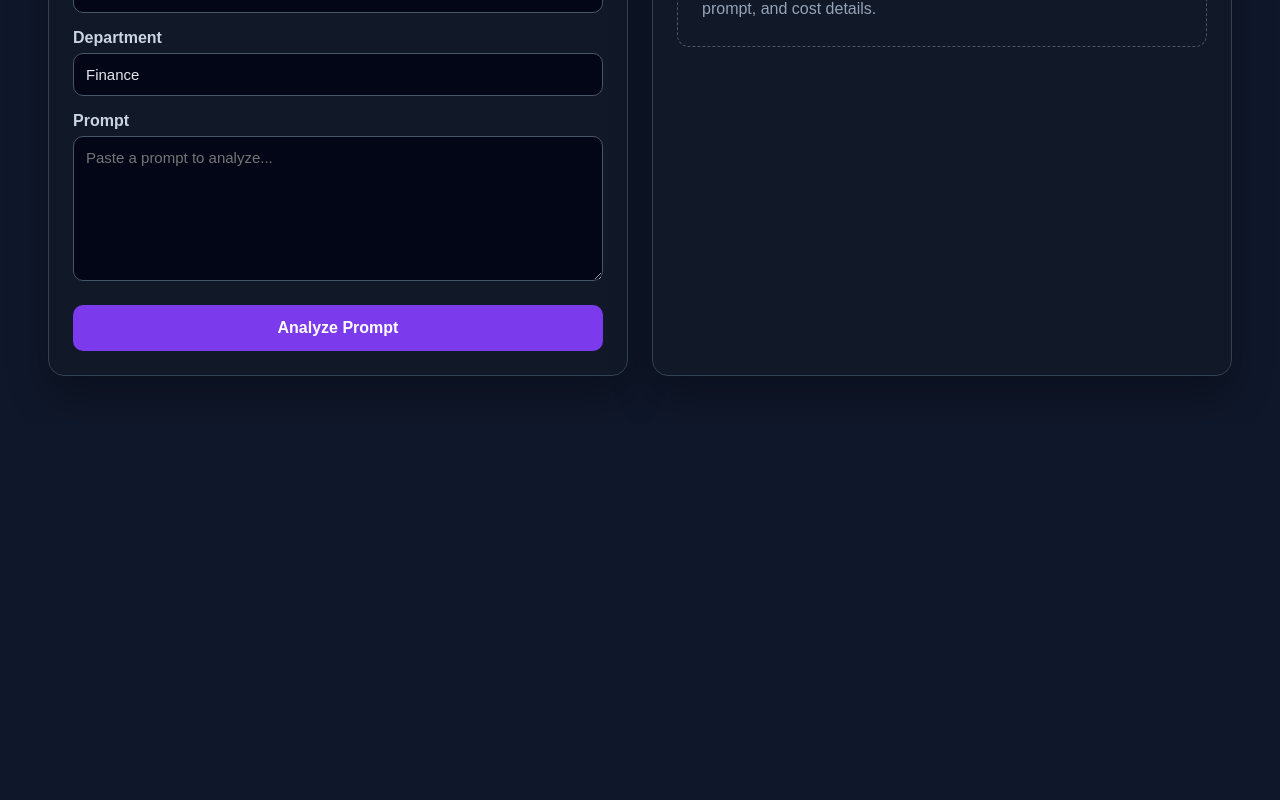
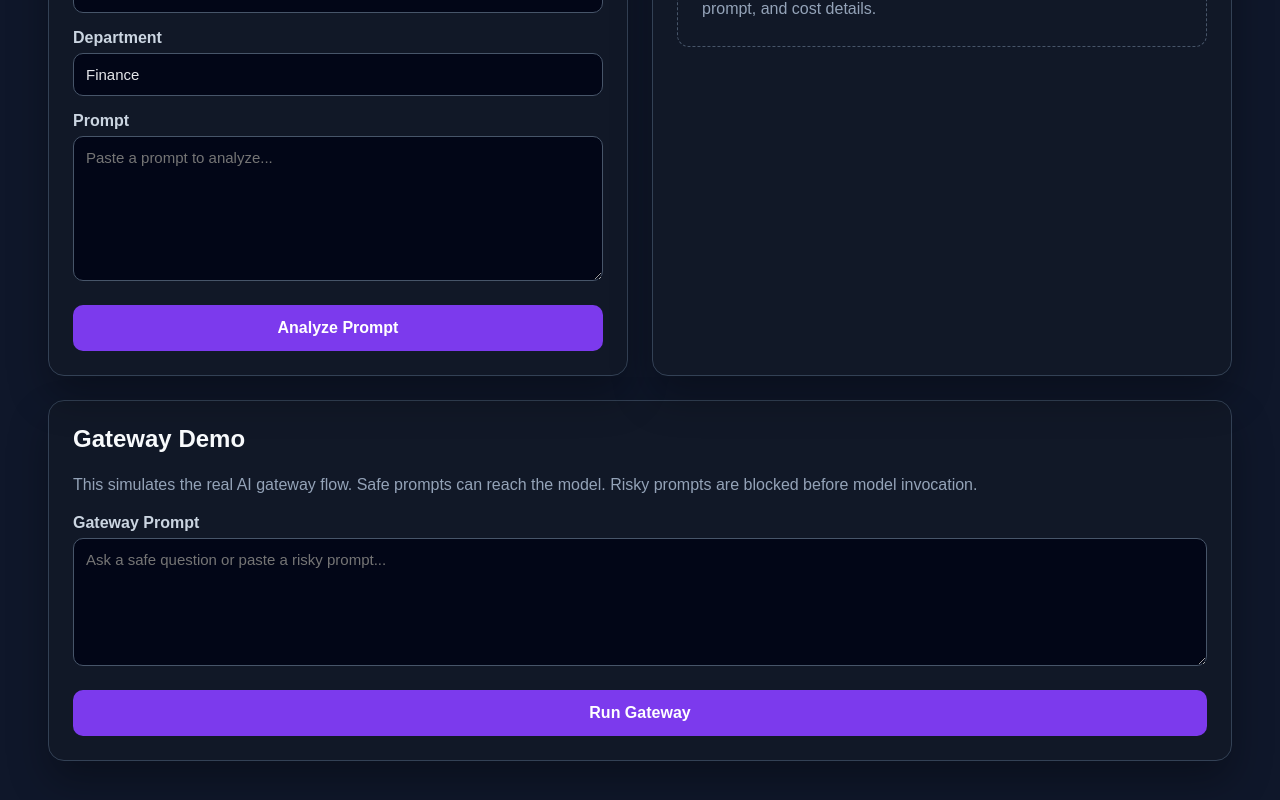
Before and after one commit to aaryavinays-dev/guardrail-ai, a React (Vite) app in the folder frontend/: page / in a window 1280 px wide. Shown: the part 388-1188 px from the top of the page. Before the commit the page ends 812 px from the top, so only its background shows below. Built offline with nearby package versions, Linux system fonts and the light colour scheme.

Commit message:
feat: add gateway demo to frontend

```diff
--- a/frontend/src/App.css
+++ b/frontend/src/App.css
@@ -212,3 +212,18 @@ button:disabled {
   cursor: not-allowed;
   opacity: 0.7;
 }
+
+.wide-card {
+  margin-top: 24px;
+}
+
+.section-note {
+  color: #94a3b8;
+  line-height: 1.6;
+}
+
+.gateway-result {
+  margin-top: 24px;
+  border-top: 1px solid #334155;
+  padding-top: 24px;
+}
--- a/frontend/src/App.tsx
+++ b/frontend/src/App.tsx
@@ -23,6 +23,23 @@ type AnalyzeResult = {
   blocked_cost_savings?: number;
 };
 
+type GatewayResult = {
+  action?: string;
+  risk_score?: number;
+  risk_level?: string;
+  redacted_prompt?: string;
+  detections?: Detections;
+  risk_reasons?: string[];
+  selected_model?: string;
+  model_called?: boolean;
+  ai_response?: string;
+  response?: string;
+  message?: string;
+  estimated_tokens?: number;
+  estimated_cost?: number;
+  blocked_cost_savings?: number;
+};
+
 function App() {
   const [userId, setUserId] = useState("user_101");
   const [department, setDepartment] = useState("Finance");
@@ -31,6 +48,13 @@ function App() {
   const [result, setResult] = useState<AnalyzeResult | null>(null);
   const [isLoading, setIsLoading] = useState(false);
   const [errorMessage, setErrorMessage] = useState("");
+
+  const [gatewayPrompt, setGatewayPrompt] = useState("");
+  const [gatewayResult, setGatewayResult] = useState<GatewayResult | null>(
+    null
+  );
+  const [isGatewayLoading, setIsGatewayLoading] = useState(false);
+  const [gatewayError, setGatewayError] = useState("");
 
   async function handleAnalyze() {
     setIsLoading(true);
@@ -63,6 +87,40 @@ function App() {
       );
     } finally {
       setIsLoading(false);
+    }
+  }
+
+  async function handleGateway() {
+    setIsGatewayLoading(true);
+    setGatewayError("");
+    setGatewayResult(null);
+
+    try {
+      const response = await fetch("http://127.0.0.1:8000/gateway", {
+        method: "POST",
+        headers: {
+          "Content-Type": "application/json",
+          "x-api-key": "guardrail-local-dev-key",
+        },
+        body: JSON.stringify({
+          prompt: gatewayPrompt,
+          user_id: userId,
+          department: department,
+        }),
+      });
+
+      if (!response.ok) {
+        throw new Error("Gateway request failed");
+      }
+
+      const data: GatewayResult = await response.json();
+      setGatewayResult(data);
+    } catch (error) {
+      setGatewayError(
+        "Could not connect to the gateway endpoint. Make sure FastAPI is running on port 8000."
+      );
+    } finally {
+      setIsGatewayLoading(false);
     }
   }
 
@@ -181,6 +239,101 @@ function App() {
           )}
         </div>
       </section>
+
+      <section className="wide-card">
+        <div className="card">
+          <h2>Gateway Demo</h2>
+          <p className="section-note">
+            This simulates the real AI gateway flow. Safe prompts can reach the
+            model. Risky prompts are blocked before model invocation.
+          </p>
+
+          <label htmlFor="gatewayPrompt">Gateway Prompt</label>
+          <textarea
+            id="gatewayPrompt"
+            rows={6}
+            value={gatewayPrompt}
+            onChange={(event) => setGatewayPrompt(event.target.value)}
+            placeholder="Ask a safe question or paste a risky prompt..."
+          />
+
+          <button
+            type="button"
+            onClick={handleGateway}
+            disabled={isGatewayLoading}
+          >
+            {isGatewayLoading ? "Running Gateway..." : "Run Gateway"}
+          </button>
+
+          {gatewayError && <div className="error-box">{gatewayError}</div>}
+
+          {gatewayResult && (
+            <div className="gateway-result">
+              <h3>Gateway Result</h3>
+
+              {gatewayResult.action && (
+                <div
+                  className={`action-pill ${gatewayResult.action.toLowerCase()}`}
+                >
+                  {gatewayResult.action}
+                </div>
+              )}
+
+              <div className="result-grid">
+                <p>
+                  <strong>Model Called:</strong>{" "}
+                  {String(gatewayResult.model_called ?? "N/A")}
+                </p>
+                <p>
+                  <strong>Selected Model:</strong>{" "}
+                  {gatewayResult.selected_model || "N/A"}
+                </p>
+                <p>
+                  <strong>Risk Score:</strong>{" "}
+                  {gatewayResult.risk_score ?? "N/A"}
+                </p>
+                <p>
+                  <strong>Risk Level:</strong>{" "}
+                  {gatewayResult.risk_level || "N/A"}
+                </p>
+                <p>
+                  <strong>Estimated Cost:</strong>{" "}
+                  {gatewayResult.estimated_cost ?? "N/A"}
+                </p>
+                <p>
+                  <strong>Blocked Savings:</strong>{" "}
+                  {gatewayResult.blocked_cost_savings ?? "N/A"}
+                </p>
+              </div>
+
+              <h3>Redacted Prompt</h3>
+              <p className="submitted-prompt">
+                {gatewayResult.redacted_prompt || "N/A"}
+              </p>
+
+              <h3>AI / Gateway Response</h3>
+              <p className="submitted-prompt">
+                {gatewayResult.ai_response ||
+                  gatewayResult.response ||
+                  gatewayResult.message ||
+                  "No response returned."}
+              </p>
+
+              <h3>Risk Reasons</h3>
+              {gatewayResult.risk_reasons &&
+              gatewayResult.risk_reasons.length > 0 ? (
+                <ul>
+                  {gatewayResult.risk_reasons.map((reason) => (
+                    <li key={reason}>{reason}</li>
+                  ))}
+                </ul>
+              ) : (
+                <p>No risk reasons returned.</p>
+              )}
+            </div>
+          )}
+        </div>
+      </section>
     </main>
   );
 }
```
